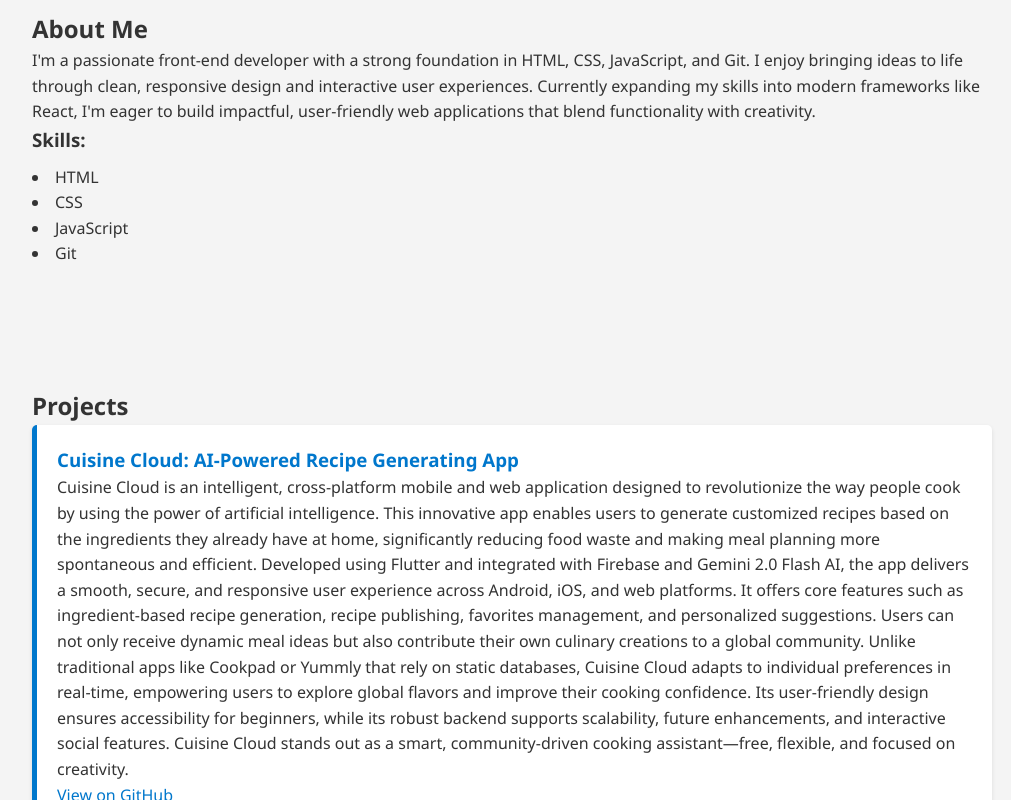
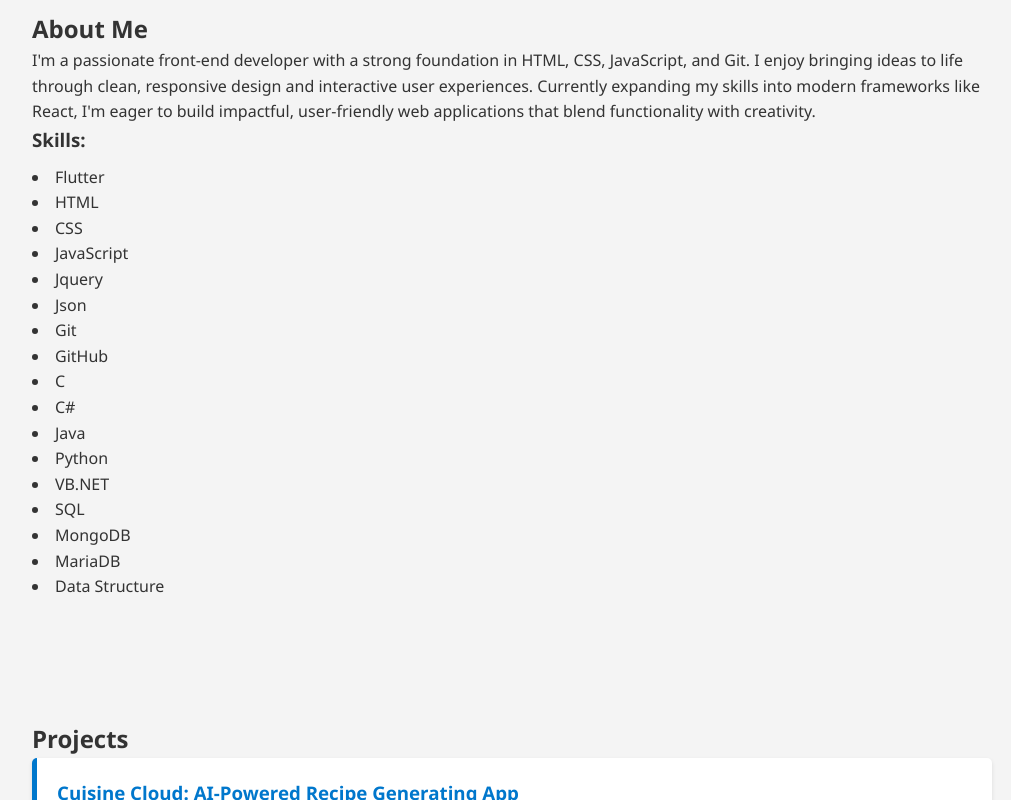
Before and after one commit to 85dk/Personal-_portfolio, a plain HTML site: page index.html in a window 1280 px wide. Shown: the part 484-1284 px from the top of the page, without its empty margins (128-1139 px from the left). Drawn offline with Linux system fonts and the light colour scheme.

Commit message:
Add files via upload

```diff
--- a/index.html
+++ b/index.html
@@ -36,10 +36,24 @@
     <p>I'm a passionate front-end developer with a strong foundation in HTML, CSS, JavaScript, and Git. I enjoy bringing ideas to life through clean, responsive design and interactive user experiences. Currently expanding my skills into modern frameworks like React, I'm eager to build impactful, user-friendly web applications that blend functionality with creativity.</p>
     <h3>Skills:</h3>
     <ul>
+      <li>Flutter</li>
       <li>HTML</li>
       <li>CSS</li>
       <li>JavaScript</li>
+       <li>Jquery</li>
+        <li>Json</li>
       <li>Git</li>
+      <li>GitHub</li>
+       <li>C</li>
+       <li>C#</li>
+       <li>Java</li>
+        <li>Python</li>
+         <li>VB.NET</li>
+          <li>SQL</li>
+          <li>MongoDB</li>
+           <li>MariaDB</li>
+           <li>Data Structure</li>
+
     </ul>
   </section>
 
```
